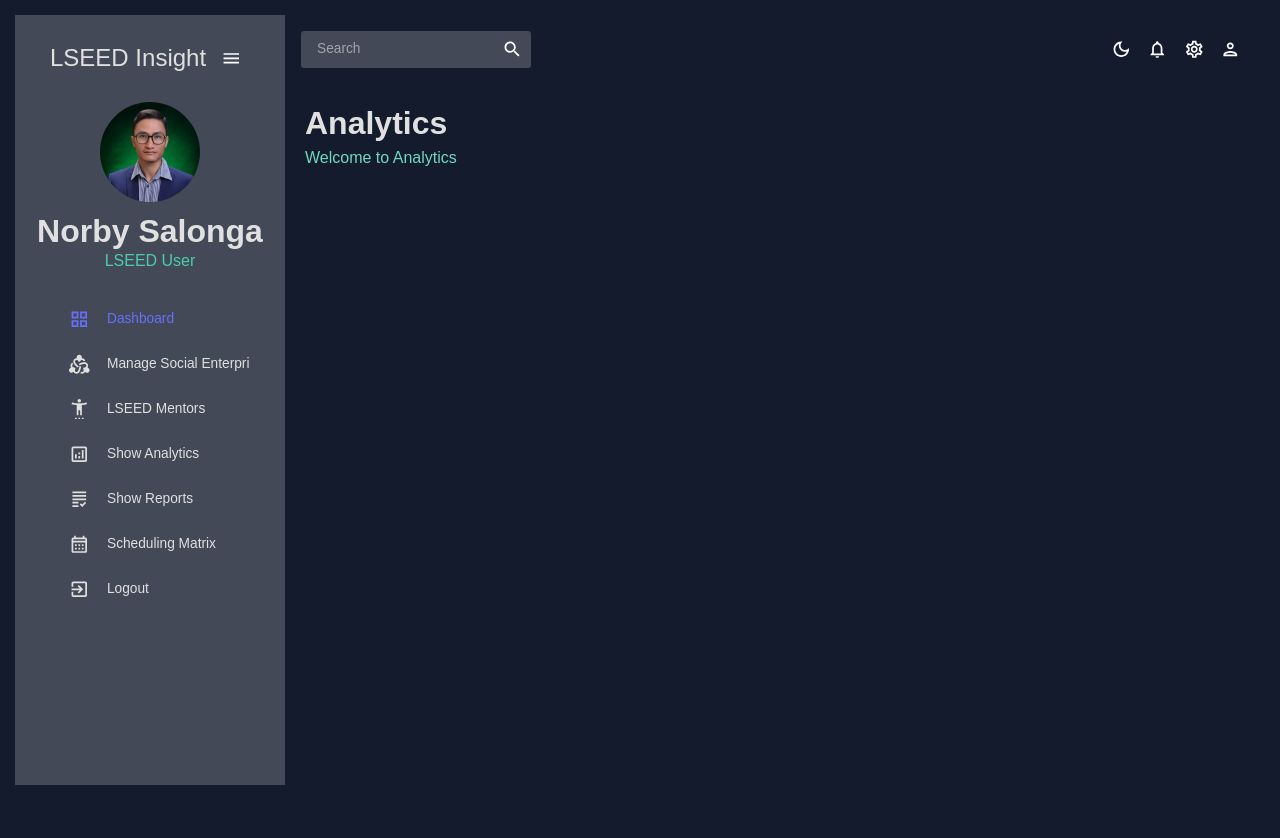
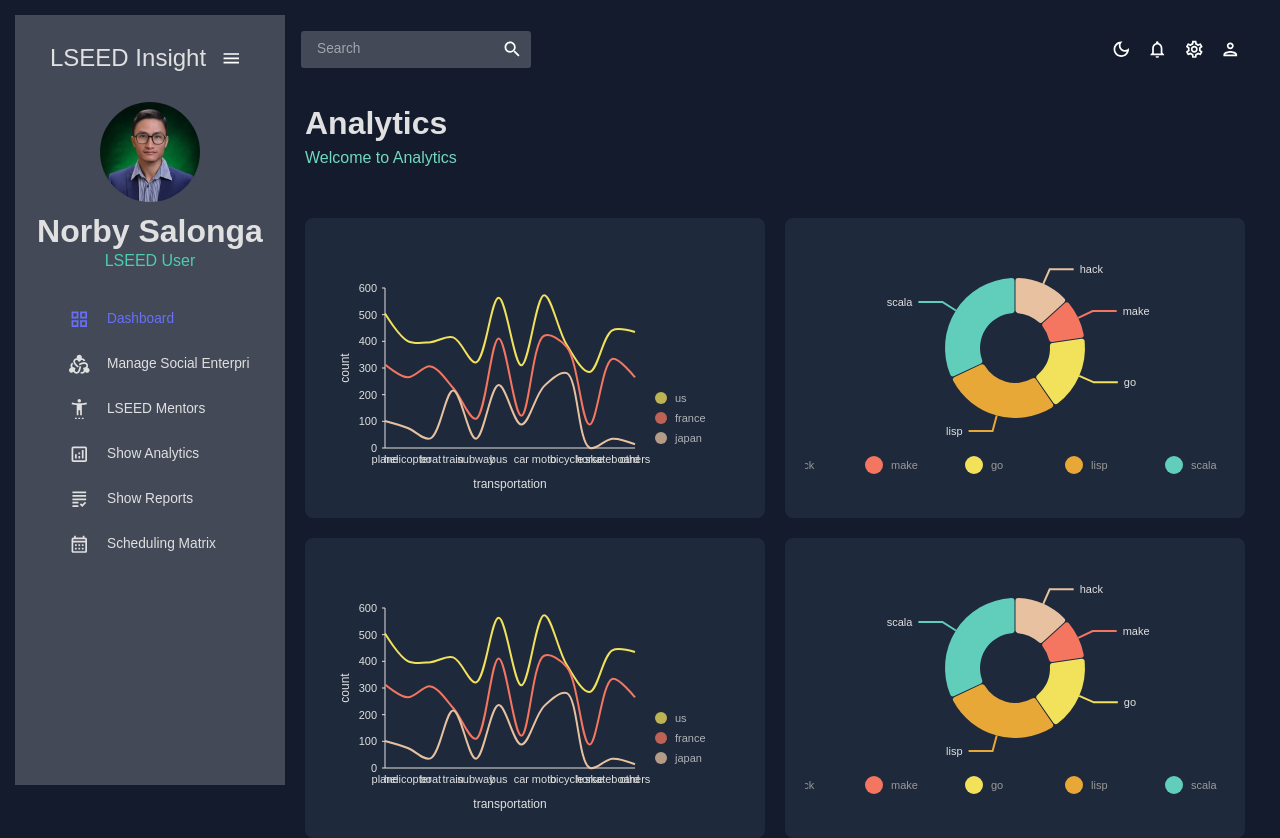
Before and after one commit to hotteokbokki/LSEEDInsight, a React (Create React App) app in the folder client/: page /analytics in a window 1280 px wide. Before the commit the page ends 800 px from the top, so only its background shows below. Built offline with nearby package versions, Linux system fonts and the light colour scheme; sample sign-in values are in the browser's storage.

Commit message:
updated analytics page and top bar

```diff
--- /dev/null
+++ b/client/src/components/PieChart.jsx
@@ -0,0 +1,109 @@
+import { ResponsivePie } from "@nivo/pie";
+import { tokens } from "../theme";
+import { useTheme } from "@mui/material";
+import { mockPieData as data } from "../sampledata/mockData";
+
+const PieChart = () => {
+  const theme = useTheme();
+  const colors = tokens(theme.palette.mode);
+  return (
+    <ResponsivePie
+      data={data}
+      theme={{
+        axis: {
+          domain: {
+            line: {
+              stroke: colors.grey[100],
+            },
+          },
+          legend: {
+            text: {
+              fill: colors.grey[100],
+            },
+          },
+          ticks: {
+            line: {
+              stroke: colors.grey[100],
+              strokeWidth: 1,
+            },
+            text: {
+              fill: colors.grey[100],
+            },
+          },
+        },
+        legends: {
+          text: {
+            fill: colors.grey[100],
+          },
+        },
+      }}
+      margin={{ top: 40, right: 80, bottom: 80, left: 80 }}
+      innerRadius={0.5}
+      padAngle={0.7}
+      cornerRadius={3}
+      activeOuterRadiusOffset={8}
+      borderColor={{
+        from: "color",
+        modifiers: [["darker", 0.2]],
+      }}
+      arcLinkLabelsSkipAngle={10}
+      arcLinkLabelsTextColor={colors.grey[100]}
+      arcLinkLabelsThickness={2}
+      arcLinkLabelsColor={{ from: "color" }}
+      enableArcLabels={false}
+      arcLabelsRadiusOffset={0.4}
+      arcLabelsSkipAngle={7}
+      arcLabelsTextColor={{
+        from: "color",
+        modifiers: [["darker", 2]],
+      }}
+      defs={[
+        {
+          id: "dots",
+          type: "patternDots",
+          background: "inherit",
+          color: "rgba(255, 255, 255, 0.3)",
+          size: 4,
+          padding: 1,
+          stagger: true,
+        },
+        {
+          id: "lines",
+          type: "patternLines",
+          background: "inherit",
+          color: "rgba(255, 255, 255, 0.3)",
+          rotation: -45,
+          lineWidth: 6,
+          spacing: 10,
+        },
+      ]}
+      legends={[
+        {
+          anchor: "bottom",
+          direction: "row",
+          justify: false,
+          translateX: 0,
+          translateY: 56,
+          itemsSpacing: 0,
+          itemWidth: 100,
+          itemHeight: 18,
+          itemTextColor: "#999",
+          itemDirection: "left-to-right",
+          itemOpacity: 1,
+          symbolSize: 18,
+          symbolShape: "circle",
+          effects: [
+            {
+              on: "hover",
+              style: {
+                itemTextColor: "#000",
+              },
+            },
+          ],
+        },
+      ]}
+    />
+  );
+};
+
+export default PieChart;
--- a/client/src/scenes/analytics/index.jsx
+++ b/client/src/scenes/analytics/index.jsx
@@ -1,11 +1,62 @@
 import { Box } from "@mui/material";
 import Header from "../../components/Header";
+import LineChart from "../../components/LineChart";
+import PieChart from "../../components/PieChart";
 
 const Analytics = () => {
   return (
     <Box m="20px">
+      {/* Header */}
       <Box display="flex" justifyContent="space-between" alignItems="center">
         <Header title="Analytics" subtitle="Welcome to Analytics" />
+      </Box>
+
+      {/* Analytics Charts */}
+      <Box
+        mt="20px"
+        display="grid"
+        gridTemplateColumns="repeat(12, 1fr)"
+        gap="20px"
+      >
+        {/* Row 1 */}
+        <Box
+          gridColumn="span 6"
+          height="300px"
+          backgroundColor="#1e293b"
+          p="20px"
+          borderRadius="8px"
+        >
+          <LineChart />
+        </Box>
+        <Box
+          gridColumn="span 6"
+          height="300px"
+          backgroundColor="#1e293b"
+          p="20px"
+          borderRadius="8px"
+        >
+          <PieChart />
+        </Box>
+
+        {/* Row 2 */}
+        <Box
+          gridColumn="span 6"
+          height="300px"
+          backgroundColor="#1e293b"
+          p="20px"
+          borderRadius="8px"
+        >
+          <LineChart />
+        </Box>
+        <Box
+          gridColumn="span 6"
+          height="300px"
+          backgroundColor="#1e293b"
+          p="20px"
+          borderRadius="8px"
+        >
+          <PieChart />
+        </Box>
       </Box>
     </Box>
   );
--- a/client/src/scenes/global/Sidebar.jsx
+++ b/client/src/scenes/global/Sidebar.jsx
@@ -1,17 +1,17 @@
 import { useState } from "react";
 import { ProSidebar, Menu, MenuItem } from "react-pro-sidebar";
-import 'react-pro-sidebar/dist/css/styles.css';
+import "react-pro-sidebar/dist/css/styles.css";
 import { Box, IconButton, Typography, useTheme } from "@mui/material";
 import { Link, useNavigate } from "react-router-dom";
 import { tokens } from "../../theme";
-import GridViewOutlinedIcon from '@mui/icons-material/GridViewOutlined';
-import Diversity2OutlinedIcon from '@mui/icons-material/Diversity2Outlined';
-import SettingsAccessibilityOutlinedIcon from '@mui/icons-material/SettingsAccessibilityOutlined';
-import AnalyticsOutlinedIcon from '@mui/icons-material/AnalyticsOutlined';
-import GradingOutlinedIcon from '@mui/icons-material/GradingOutlined';
-import CalendarMonthOutlinedIcon from '@mui/icons-material/CalendarMonthOutlined';
-import MenuOutlinedIcon from '@mui/icons-material/MenuOutlined';
-import ExitToAppOutlinedIcon from '@mui/icons-material/ExitToAppOutlined';
+import GridViewOutlinedIcon from "@mui/icons-material/GridViewOutlined";
+import Diversity2OutlinedIcon from "@mui/icons-material/Diversity2Outlined";
+import SettingsAccessibilityOutlinedIcon from "@mui/icons-material/SettingsAccessibilityOutlined";
+import AnalyticsOutlinedIcon from "@mui/icons-material/AnalyticsOutlined";
+import GradingOutlinedIcon from "@mui/icons-material/GradingOutlined";
+import CalendarMonthOutlinedIcon from "@mui/icons-material/CalendarMonthOutlined";
+import MenuOutlinedIcon from "@mui/icons-material/MenuOutlined";
+import ExitToAppOutlinedIcon from "@mui/icons-material/ExitToAppOutlined";
 import { useAuth } from "../../context/authContext";
 
 const Item = ({ title, to, icon, selected, setSelected }) => {
@@ -40,13 +40,6 @@ const Sidebar = () => {
   const { logout } = useAuth();
   const navigate = useNavigate(); // Initialize useNavigate for redirection
 
-    const handleLogout = () => {
-        logout(); // Clear user state via AuthContext
-
-        // Redirect the user to the login page
-        navigate("/"); // Redirect to the login page
-    };
-
   return (
     <Box
       sx={{
@@ -65,12 +58,11 @@ const Sidebar = () => {
         "& .pro-menu-item.active": {
           color: "#6870fa !important",
         },
-
       }}
     >
       <ProSidebar collapsed={isCollapsed}>
         <Menu iconShape="square">
-                { /* LOGO AND MENU ICON*/}
+          {/* LOGO AND MENU ICON*/}
           <MenuItem
             onClick={() => setIsCollapsed(!isCollapsed)}
             icon={isCollapsed ? <MenuOutlinedIcon /> : undefined}
@@ -105,8 +97,7 @@ const Sidebar = () => {
                   width="100px"
                   height="100px"
                   src={`../../assets/user.png`}
-                                    style={{ cursor: "pointer", borderRadius:"50%"}}
-
+                  style={{ cursor: "pointer", borderRadius: "50%" }}
                 />
               </Box>
 
@@ -115,13 +106,14 @@ const Sidebar = () => {
                   variant="h2"
                   color={colors.grey[100]}
                   fontWeight="bold"
-                                sx={{ m: "10px 0 0 0"}}
+                  sx={{ m: "10px 0 0 0" }}
                 >
                   Norby Salonga
                 </Typography>
-                                <Typography variant="h5" color={colors.greenAccent[500]}>LSEED User</Typography>
+                <Typography variant="h5" color={colors.greenAccent[500]}>
+                  LSEED User
+                </Typography>
               </Box>
-
             </Box>
           )}
           <Box paddingLeft={isCollapsed ? undefined : "10%"}>
@@ -175,19 +167,9 @@ const Sidebar = () => {
               selected={selected}
               setSelected={setSelected}
             />
-                        <MenuItem
-                            onClick={handleLogout} // Call logout on click
-                            icon={<ExitToAppOutlinedIcon />}
-                            style={{
-                                color: colors.grey[100],
-                            }}
-                            >
-                            <Typography>Logout</Typography>
-                        </MenuItem>
           </Box>
         </Menu>
       </ProSidebar>
-
     </Box>
   );
 };
--- a/client/src/scenes/global/Topbar.jsx
+++ b/client/src/scenes/global/Topbar.jsx
@@ -1,35 +1,52 @@
-import { Box, IconButton, useTheme} from "@mui/material";
-import { useContext } from "react";
+import {
+  Box,
+  IconButton,
+  Menu,
+  MenuItem,
+  Typography,
+  useTheme,
+} from "@mui/material";
+import { useContext, useState } from "react";
+import { useNavigate } from "react-router-dom";
 import { ColorModeContext, tokens } from "../../theme";
 import InputBase from "@mui/material/InputBase";
-import LightModeOutlinedIcon  from "@mui/icons-material/LightModeOutlined";
-import DarkModeOutlinedIcon  from "@mui/icons-material/DarkModeOutlined";
-import NotificationsOutlinedIcon  from "@mui/icons-material/NotificationsOutlined";
-import SettingsOutlinedIcon  from "@mui/icons-material/SettingsOutlined";
-import PersonOutlinedIcon  from "@mui/icons-material/PersonOutlined";
-import SearchIcon  from "@mui/icons-material/Search";
-
+import LightModeOutlinedIcon from "@mui/icons-material/LightModeOutlined";
+import DarkModeOutlinedIcon from "@mui/icons-material/DarkModeOutlined";
+import NotificationsOutlinedIcon from "@mui/icons-material/NotificationsOutlined";
+import SettingsOutlinedIcon from "@mui/icons-material/SettingsOutlined";
+import PersonOutlinedIcon from "@mui/icons-material/PersonOutlined";
+import SearchIcon from "@mui/icons-material/Search";
 
 const Topbar = () => {
   const theme = useTheme();
   const colors = tokens(theme.palette.mode);
   const colorMode = useContext(ColorModeContext);
+  const [anchorEl, setAnchorEl] = useState(null);
+  const navigate = useNavigate();
+
+  const handleMenuOpen = (event) => setAnchorEl(event.currentTarget);
+  const handleMenuClose = () => setAnchorEl(null);
+
+  const handleLogout = () => {
+    setAnchorEl(null); // Close the dropdown
+    navigate("/"); // Redirect to the login page
+  };
 
   return (
     <Box display="flex" justifyContent="space-between" p={2}>
-            { /* Search Bar */}
+      {/* Search Bar */}
       <Box
         display="flex"
         backgroundColor={colors.primary[400]}
         borderRadius="3px"
       >
-                <InputBase sx={{ ml: 2, flex: 1}} placeholder="Search"/>
-                <IconButton type="button" sx={{ p: 1}}>
+        <InputBase sx={{ ml: 2, flex: 1 }} placeholder="Search" />
+        <IconButton type="button" sx={{ p: 1 }}>
           <SearchIcon />
         </IconButton>
       </Box>
 
-            {/* ICONS */}
+      {/* Icons */}
       <Box display="flex">
         <IconButton onClick={colorMode.toggleColorMode}>
           {theme.palette.mode === "dark" ? (
@@ -44,9 +61,17 @@ const Topbar = () => {
         <IconButton>
           <SettingsOutlinedIcon />
         </IconButton>
-                <IconButton>
+        <IconButton onClick={handleMenuOpen}>
           <PersonOutlinedIcon />
         </IconButton>
+        <Menu
+          anchorEl={anchorEl}
+          open={Boolean(anchorEl)}
+          onClose={handleMenuClose}
+        >
+          <MenuItem onClick={handleMenuClose}>Profile</MenuItem>
+          <MenuItem onClick={handleLogout}>Log Out</MenuItem>
+        </Menu>
       </Box>
     </Box>
   );
```
Lines whose indentation alone changed are shown as unchanged.
